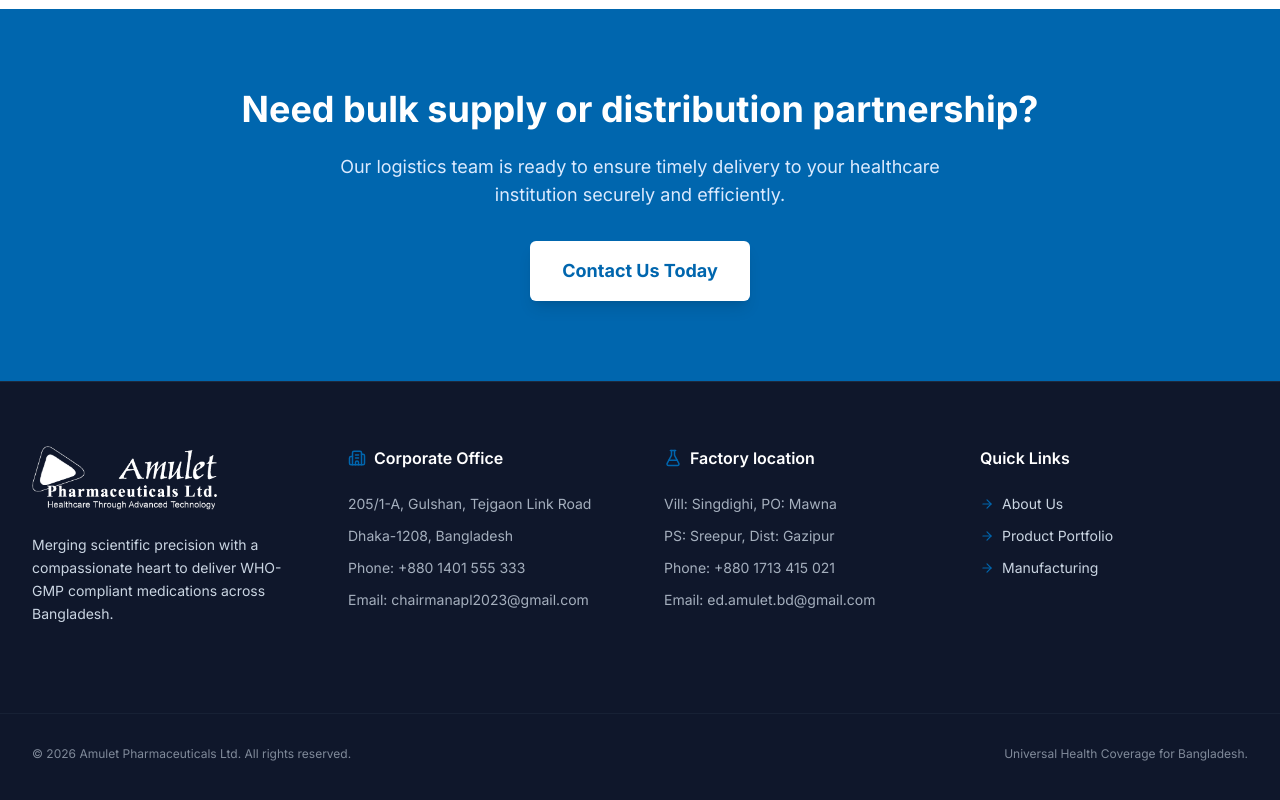
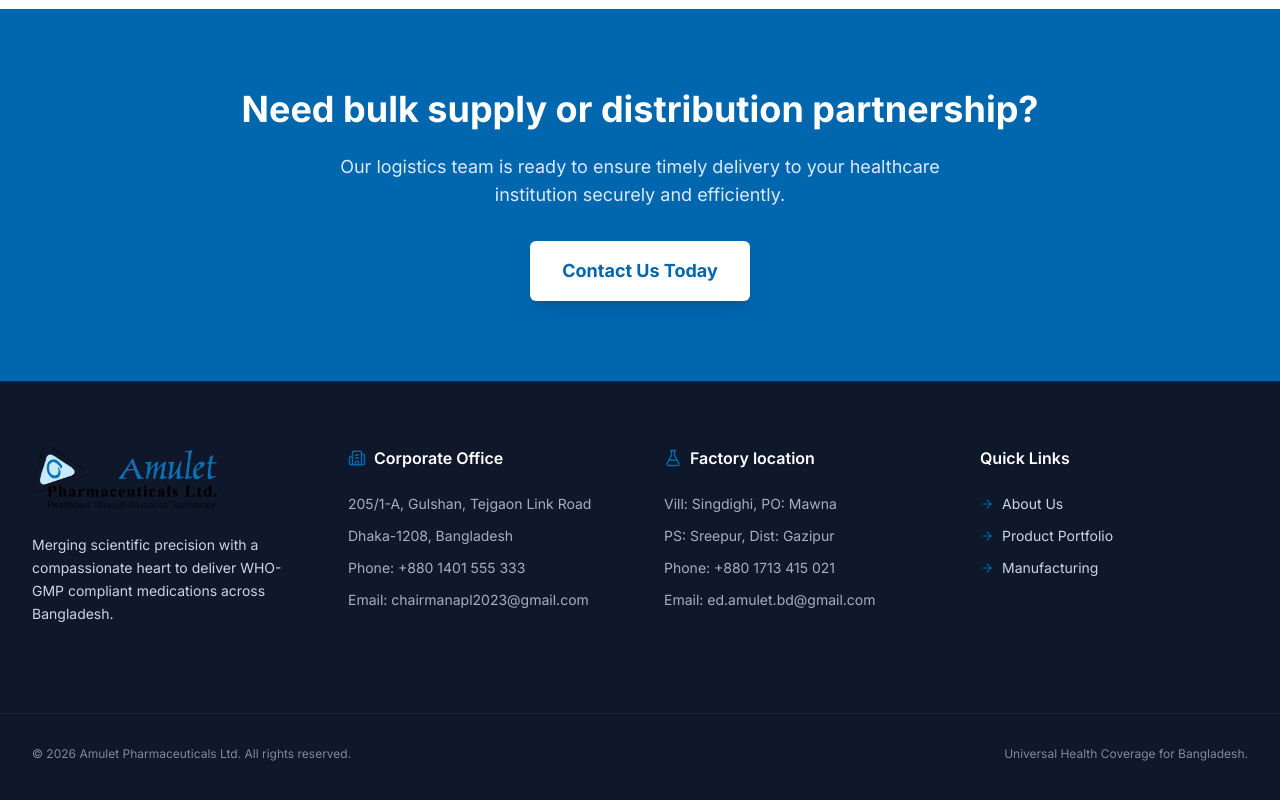
Before and after one commit to ahsunxda-amulet/amu2026, a React (Vite) app: page / in a window 1280 px wide. Shown: the part 3726-4526 px from the top of the page. Built offline with nearby package versions, Linux system fonts and the light colour scheme.

Commit message:
Update Layout.tsx
footer css class remove

```diff
--- a/src/components/Layout.tsx
+++ b/src/components/Layout.tsx
@@ -4,7 +4,7 @@
 
 const Logo = ({ white = false }: { white?: boolean }) => (
   <Link to="/" className="flex items-center gap-2 group">
-    <div className={white ? "brightness-0 invert" : ""}>
+    <div>
       <img
 
         src="/images/logo.png"
```
